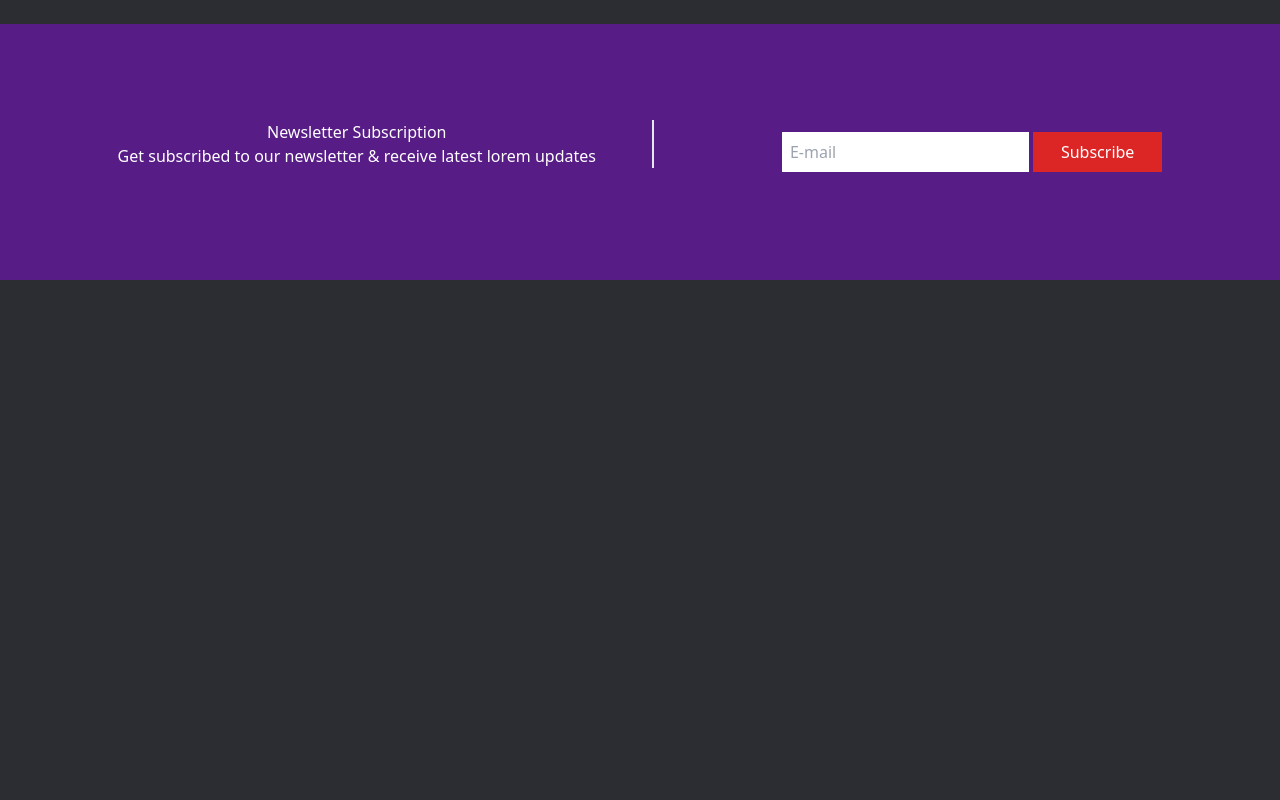
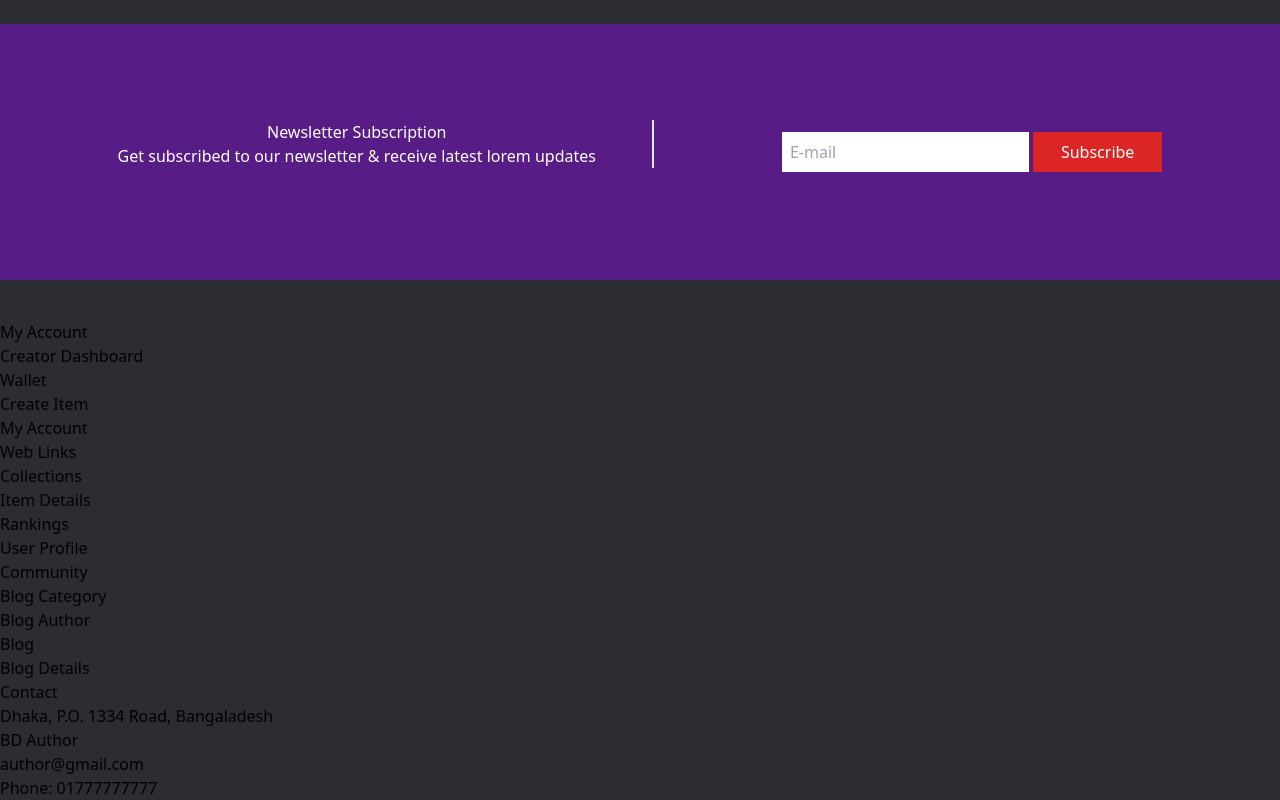
Before and after one commit to ridwanahmedxix/PracticeTCSS, a website built with Vite: page index.html in a window 1280 px wide. Shown: the part 3560-4360 px from the top of the page. Before the commit the page ends 3880 px from the top, so only its background shows below. Built offline with nearby package versions, Linux system fonts and the light colour scheme; files whose address does not match are found by name.

Commit message:
footer section text add

```diff
--- a/index.html
+++ b/index.html
@@ -392,5 +392,46 @@
         </div>
       </section>
     </main>
+    <!-- FOOTER SECTION CODE START  -->
+    <footer>
+      <!-- PARENT DIV  -->
+      <div>
+        <!-- SINGLE DIV  -->
+        <div>
+          <h2>My Account</h2>
+          <p>Creator Dashboard</p>
+          <p>Wallet</p>
+          <p>Create Item</p>
+          <p>My Account</p>
+        </div>
+
+        <!-- SINGLE DIV  -->
+        <div>
+          <h2>Web Links</h2>
+          <p>Collections</p>
+          <p>Item Details</p>
+          <p>Rankings</p>
+          <p>User Profile</p>
+        </div>
+
+        <!-- SINGLE DIV  -->
+        <div>
+          <h2>Community</h2>
+          <p>Blog Category</p>
+          <p>Blog Author</p>
+          <p>Blog</p>
+          <p>Blog Details</p>
+        </div>
+
+        <!-- SINGLE DIV  -->
+        <div>
+          <h2>Contact</h2>
+          <p>Dhaka, P.O. 1334 Road, Bangaladesh</p>
+          <p>BD Author</p>
+          <p>author@gmail.com</p>
+          <p>Phone: 01777777777</p>
+        </div>
+      </div>
+    </footer>
   </body>
 </html>
```
